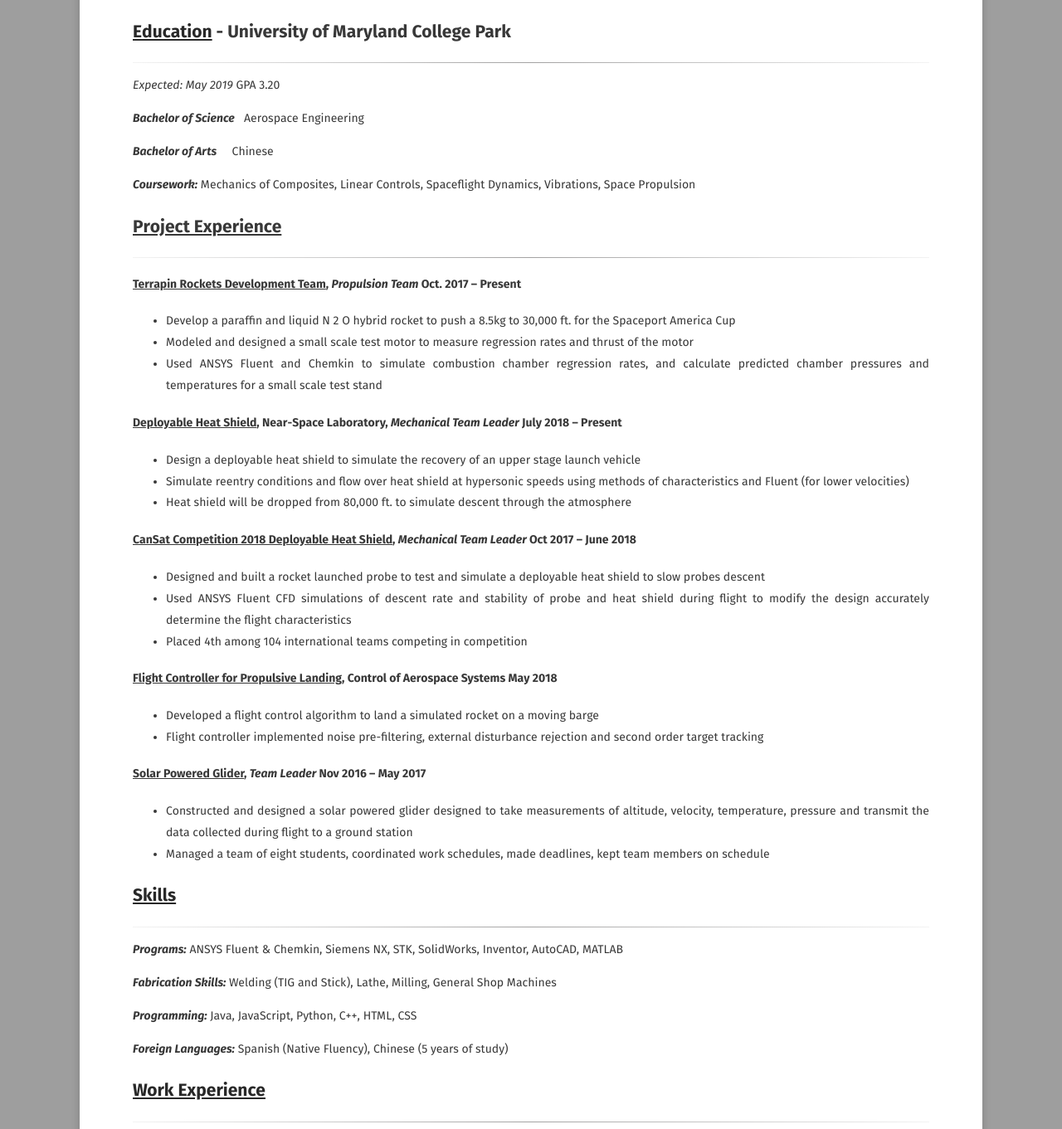
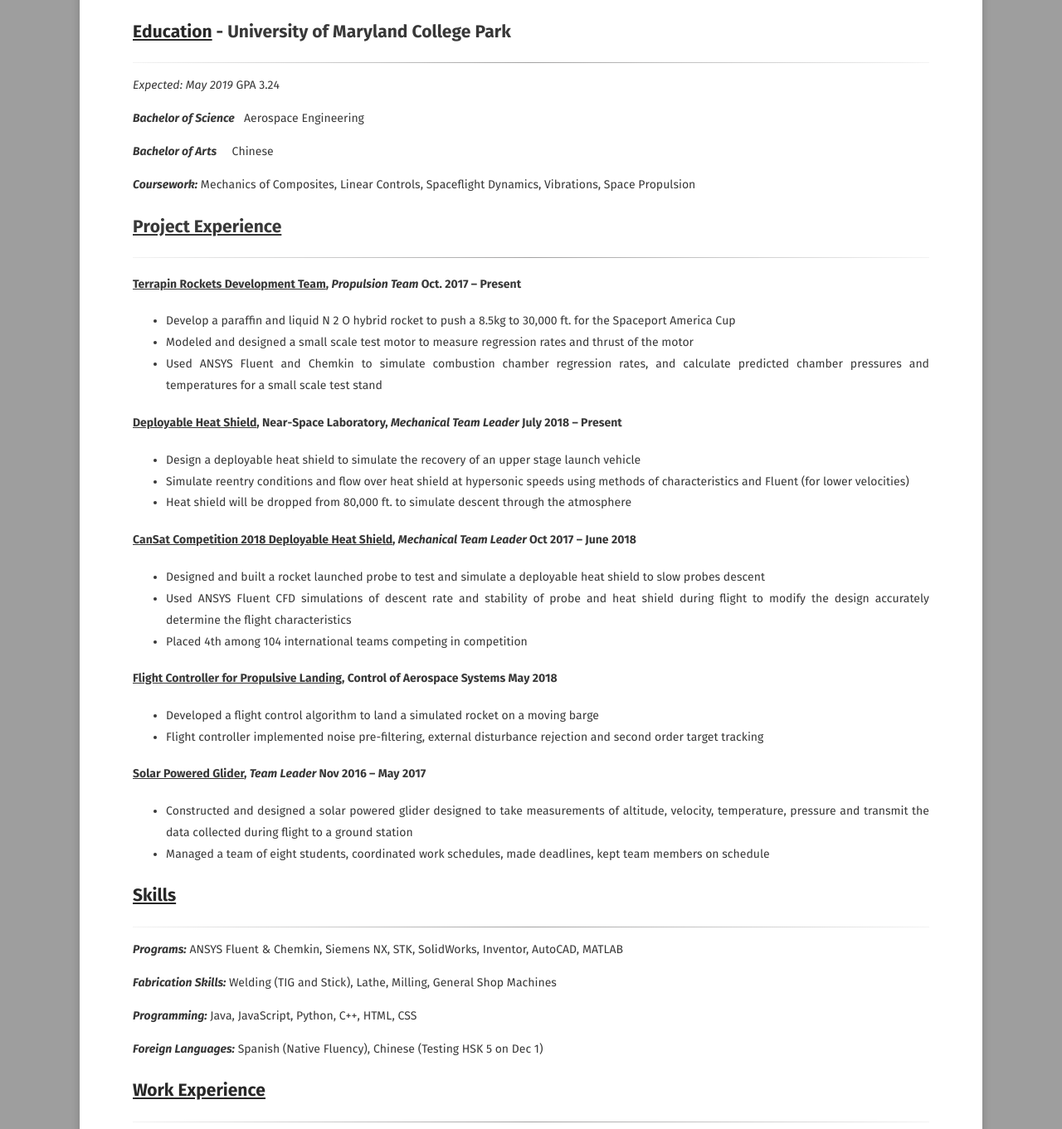
Before and after one commit to andanao/Personal-Site, a Jekyll site: the page built from resume/2018-02-10-resume.md, in a window 1280 px wide. Shown: the part 250-1611 px from the top of the page at 83% size. Built offline with Jekyll 4.4.1, drawn with Linux system fonts in a browser that asks for light colours; some web fonts are replaced.

Commit message:
changes to resume

```diff
--- a/resume/2018-02-10-resume.md
+++ b/resume/2018-02-10-resume.md
@@ -15,7 +14,7 @@ permalink: /resume/
 
 ## [Education](/resume/#education)  -  University of Maryland College Park
 ---
-*Expected: May 2019* <right>GPA 3.20</right>
+*Expected: May 2019* <right>GPA 3.24</right>
 
 **_Bachelor of Science_** &nbsp; Aerospace Engineering
 
@@ -65,7 +64,7 @@ ___Fabrication Skills:___ Welding (TIG and Stick), Lathe, Milling, General Shop
 
 ___Programming:___ Java, JavaScript, Python, C++, HTML, CSS
 
-___Foreign Languages:___ Spanish (Native Fluency), Chinese (5 years of study)
+___Foreign Languages:___ Spanish (Native Fluency), Chinese (Testing HSK 5 on Dec 1)
 
 ## [Work Experience](/resume/#work)
 ---
@@ -77,4 +76,4 @@ ___Foreign Languages:___ Spanish (Native Fluency), Chinese (5 years of study)
 - Hired and trained new staff members to manage distribution and provide technical support to faculty and staff
 
 
-[Click Here for PDF version](/resume/A_Danao-Schroeder_resume_2019-02.pdf)
+[Click Here for PDF version](/resume/A_Danao-Schroeder_resume_2019-09.pdf)
```
Also changed, not shown: other parts of resume/2018-02-10-resume.md (+0 -1 lines), 1 other file.
